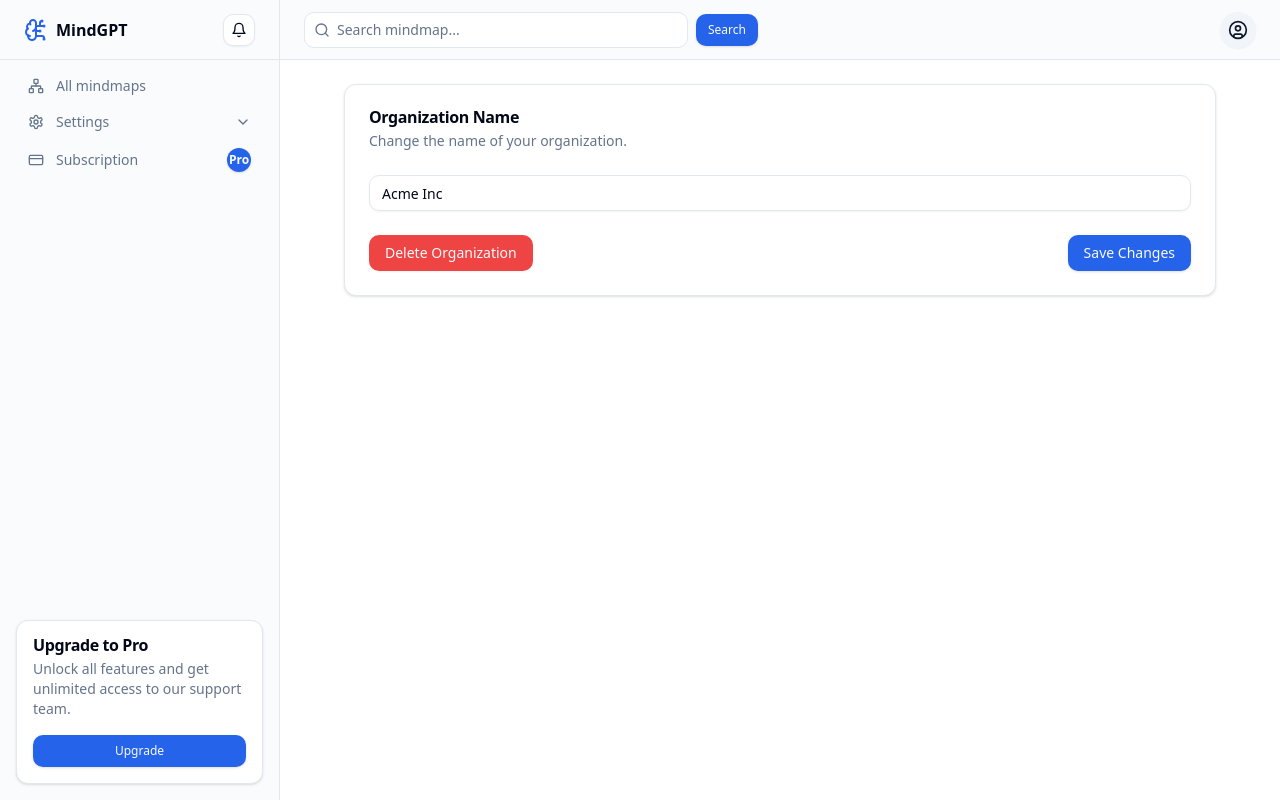
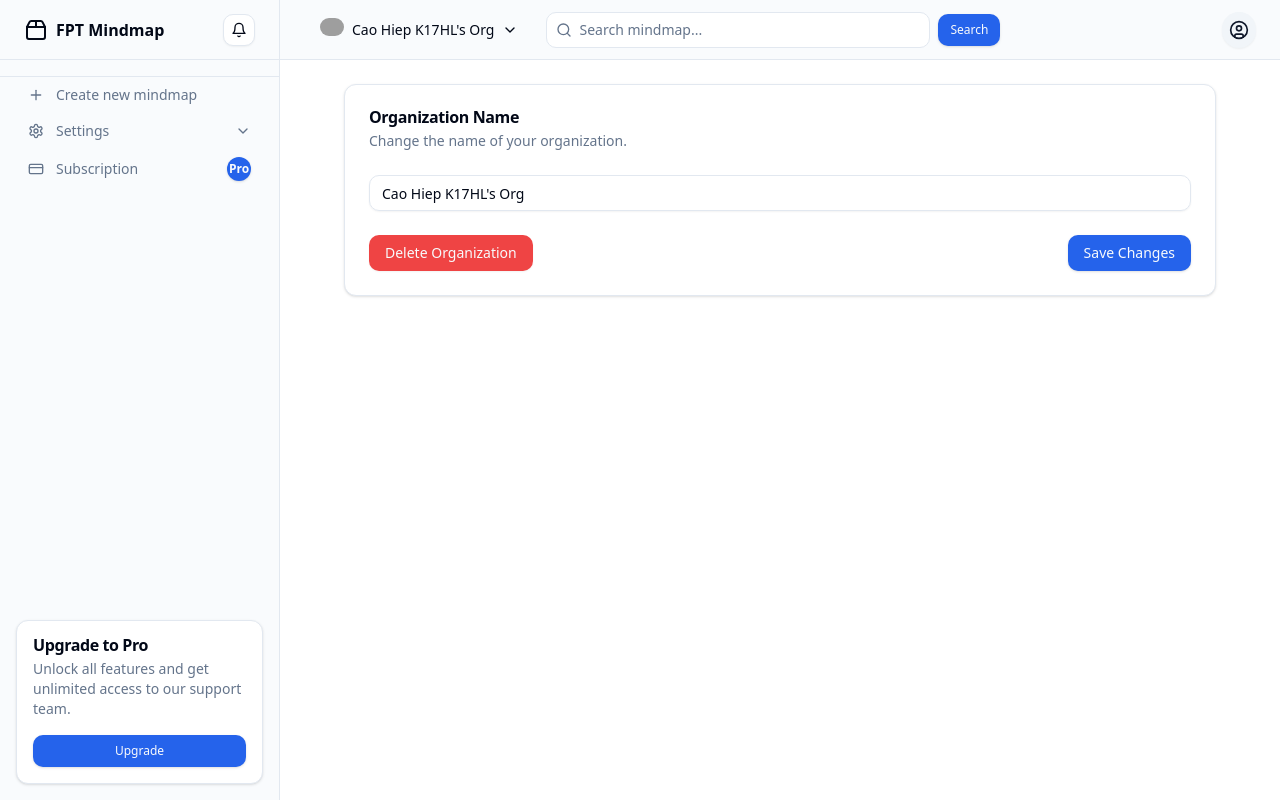
Before and after one commit to that-hoc-that-nghiep/mindgpt-fe, a React (Vite) app: page /dashboard/1/general-settings in a window 1280 px wide. Built offline with nearby package versions, Linux system fonts and the light colour scheme; grey boxes are pictures that could not be loaded.

Commit message:
create-org

```diff
--- a/src/pages/dashboard/[orgId]/general-org-settings.tsx
+++ b/src/pages/dashboard/[orgId]/general-org-settings.tsx
@@ -20,7 +20,7 @@ import { Input } from "@/components/ui/input";
 import { useState } from "react";
 
 const GeneralOrgSettingPage = () => {
-  const [orgName, setOrgName] = useState("Acme Inc");
+  const [orgName, setOrgName] = useState("Cao Hiep K17HL's Org");
 
   const handleDeleteOrg = () => {
     console.log("Organization deleted");
--- a/src/pages/dashboard/[orgId]/layout.tsx
+++ b/src/pages/dashboard/[orgId]/layout.tsx
@@ -1,4 +1,4 @@
-import React, { useState } from "react"
+import React, { useState } from "react";
 import {
   Bell,
   CircleUser,
@@ -10,19 +10,17 @@ import {
   Plus,
   ChevronUp,
   ChevronDown,
-    BrainCircuit,
-    Network,
-} from "lucide-react"
+} from "lucide-react";
 
-import { Badge } from "@/components/ui/badge"
-import { Button } from "@/components/ui/button"
+import { Badge } from "@/components/ui/badge";
+import { Button } from "@/components/ui/button";
 import {
   Card,
   CardContent,
   CardDescription,
   CardHeader,
   CardTitle,
-} from "@/components/ui/card"
+} from "@/components/ui/card";
 import {
   DropdownMenu,
   DropdownMenuContent,
@@ -30,71 +28,97 @@ import {
   DropdownMenuLabel,
   DropdownMenuSeparator,
   DropdownMenuTrigger,
-} from "@/components/ui/dropdown-menu"
-import { Input } from "@/components/ui/input"
-import { Sheet, SheetContent, SheetTrigger } from "@/components/ui/sheet"
-import { Link, Outlet, useLocation } from "react-router-dom"
+} from "@/components/ui/dropdown-menu";
+import { Input } from "@/components/ui/input";
+import { Sheet, SheetContent, SheetTrigger } from "@/components/ui/sheet";
+import { Link, Outlet, useLocation } from "react-router-dom";
+import { Avatar, AvatarFallback, AvatarImage } from "@radix-ui/react-avatar";
+import {
+  Dialog,
+  DialogClose,
+  DialogContent,
+  DialogFooter,
+  DialogHeader,
+  DialogTitle,
+  DialogTrigger,
+} from "@/components/ui/dialog";
 
 export default function DashboardLayout() {
-    const location = useLocation()
+  const location = useLocation();
   const basePath = location.pathname.replace(
     /\/(general-settings|members-settings|subscription)$/,
     ""
-    )
+  );
 
   // State to manage visibility of General and Members links
-    const [showSettingsLinks, setShowSettingsLinks] = useState(false)
+  const [showSettingsLinks, setShowSettingsLinks] = useState(false);
 
   const handleSearch = (event) => {
-        event.preventDefault()
+    event.preventDefault();
     // Implement search functionality here
-        console.log("Search submitted")
-    }
+    console.log("Search submitted");
+  };
 
   const toggleSettingsLinks = () => {
-        setShowSettingsLinks(!showSettingsLinks)
-    }
+    setShowSettingsLinks(!showSettingsLinks);
+  };
+
+  const [currentOrg, setCurrentOrg] = useState({
+    name: "Cao Hiep K17HL's Org",
+    avatar: "https://api.dicebear.com/6.x/initials/svg?seed=CDH",
+  });
+  const [newOrgName, setNewOrgName] = useState("");
+  const [orgs, setOrgs] = useState([
+    {
+      name: "Cao Hiep K17HL's Org",
+      avatar: "https://api.dicebear.com/6.x/initials/svg?seed=CDH",
+    },
+    {
+      name: "Cao Hiep K17HL's Org 2",
+      avatar: "https://api.dicebear.com/6.x/initials/svg?seed=CDH",
+    },
+  ]);
+  const handleCreateNewOrg = () => {
+    const newOrg = {
+      name: newOrgName,
+      avatar: "https://api.dicebear.com/6.x/initials/svg?seed=NO",
+    };
+    setCurrentOrg(newOrg)
+    setOrgs([...orgs, newOrg]);
+    setNewOrgName("");
+  };
 
   return (
     <div className="grid min-h-screen w-full md:grid-cols-[220px_1fr] lg:grid-cols-[280px_1fr]">
       <div className="hidden border-r bg-muted/40 md:block">
         <div className="flex h-full max-h-screen flex-col gap-2">
           <div className="flex h-14 items-center border-b px-4 lg:h-[60px] lg:px-6">
-                        <Link
-                            to={`${basePath}`}
-                            className="flex items-center gap-2 font-semibold"
-                        >
-                            <BrainCircuit className="size-6 text-primary" />
-                            <span className="">MindGPT</span>
+            <Link to="/" className="flex items-center gap-2 font-semibold">
+              <Package2 className="h-6 w-6" />
+              <span className="">FPT Mindmap</span>
             </Link>
-                        <Button
-                            variant="outline"
-                            size="icon"
-                            className="ml-auto h-8 w-8"
-                        >
+            <Button variant="outline" size="icon" className="ml-auto h-8 w-8">
               <Bell className="h-4 w-4" />
-                            <span className="sr-only">
-                                Toggle notifications
-                            </span>
+              <span className="sr-only">Toggle notifications</span>
             </Button>
           </div>
           <div className="flex-1">
+            <hr className="mt-2"></hr>
             <nav className="grid items-start px-2 text-sm font-medium lg:px-4">
               <Link
-                                to={"/dashboard/abc"}
+                to="#"
                 className="flex items-center gap-3 rounded-lg px-3 py-2 text-muted-foreground transition-all hover:text-primary"
               >
-                                <Network className="size-4" />
-                                All mindmaps
+                <Plus className="h-4 w-4" />
+                Create new mindmap
               </Link>
               <Link
                 to="#"
-                                onClick={toggleSettingsLinks} // Toggle the visibility of settings links
+                onClick={toggleSettingsLinks}
                 className="flex items-center gap-3 rounded-lg px-3 py-2 text-muted-foreground transition-all hover:text-primary"
               >
                 <Settings className="h-4 w-4" />
                 Settings
-                                {/* Conditional rendering of the up/down arrow */}
                 {showSettingsLinks ? (
                   <ChevronUp className="ml-auto h-4 w-4" />
                 ) : (
@@ -134,8 +158,8 @@ export default function DashboardLayout() {
               <CardHeader className="p-2 pt-0 md:p-4">
                 <CardTitle>Upgrade to Pro</CardTitle>
                 <CardDescription>
-                                    Unlock all features and get unlimited access
-                                    to our support team.
+                  Unlock all features and get unlimited access to our support
+                  team.
                 </CardDescription>
               </CardHeader>
               <CardContent className="p-2 pt-0 md:p-4 md:pt-0">
@@ -157,9 +181,7 @@ export default function DashboardLayout() {
                 className="shrink-0 md:hidden"
               >
                 <Menu className="h-5 w-5" />
-                                <span className="sr-only">
-                                    Toggle navigation menu
-                                </span>
+                <span className="sr-only">Toggle navigation menu</span>
               </Button>
             </SheetTrigger>
             <SheetContent side="left" className="flex flex-col">
@@ -194,9 +216,8 @@ export default function DashboardLayout() {
                   <CardHeader>
                     <CardTitle>Upgrade to Pro</CardTitle>
                     <CardDescription>
-                                            Unlock all features and get
-                                            unlimited access to our support
-                                            team.
+                      Unlock all features and get unlimited access to our
+                      support team.
                     </CardDescription>
                   </CardHeader>
                   <CardContent>
@@ -208,11 +229,101 @@ export default function DashboardLayout() {
               </div>
             </SheetContent>
           </Sheet>
-                    <div className="w-full flex-1">
-                        <form
-                            onSubmit={handleSearch}
-                            className="flex items-center gap-2"
+          <div className="w-full flex">
+            <div className="mr-3">
+              <DropdownMenu>
+                <DropdownMenuTrigger asChild>
+                  <Button
+                    variant="ghost"
+                    className="w-full justify-start gap-2"
                   >
+                    <Avatar className="h-6 w-6">
+                      <AvatarImage
+                        className="rounded-full"
+                        src={currentOrg.avatar}
+                        alt={currentOrg.name}
+                      />
+                      <AvatarFallback>
+                        {currentOrg.name.charAt(0)}
+                      </AvatarFallback>
+                    </Avatar>
+                    <span className="truncate">{currentOrg.name}</span>
+                    <ChevronDown className="ml-auto h-4 w-4" />
+                  </Button>
+                </DropdownMenuTrigger>
+                <DropdownMenuContent
+                  className="w-56 ml-3"
+                  align="start"
+                  forceMount
+                >
+                  <DropdownMenuLabel>My organizations</DropdownMenuLabel>
+                  <DropdownMenuSeparator />
+                  {orgs.map((org) => (
+                    <DropdownMenuItem
+                      key={org.name}
+                      onSelect={() => setCurrentOrg(org)}
+                    >
+                      <Avatar className="mr-2 h-4 w-4">
+                        <AvatarImage
+                          className="rounded-full"
+                          src={org.avatar}
+                          alt={org.name}
+                        />
+                        <AvatarFallback>{org.name.charAt(0)}</AvatarFallback>
+                      </Avatar>
+                      <span>{org.name}</span>
+                    </DropdownMenuItem>
+                  ))}
+                  <DropdownMenuSeparator />
+                  <DropdownMenuItem>
+                    <Plus className="mr-2 h-4 w-4" />
+                    <Dialog>
+                      <DialogTrigger asChild>
+                        <span
+                          onClick={(e) => {
+                            e.stopPropagation();
+                          }}
+                        >
+                          Create new oranization
+                        </span>
+                      </DialogTrigger>
+                      <DialogContent className="sm:max-w-[425px]">
+                        <DialogHeader>
+                          <DialogTitle>Enter new organization name</DialogTitle>
+                        </DialogHeader>
+                        <div className="grid gap-4 py-4">
+                          <div className="grid grid-cols-full items-center gap-4">
+                            <Input
+                              id="newOrg"
+                              placeholder="New organization"
+                              className="col-span-3"
+                              value={newOrgName}
+                              onChange={(e) => {
+                                e.stopPropagation();
+                                setNewOrgName(e.target.value);
+                              }}
+                            />
+                          </div>
+                        </div>
+                        <DialogFooter>
+                          <DialogClose asChild>
+                            <Button
+                              type="submit"
+                              variant="default"
+                              onClick={() => handleCreateNewOrg()}
+                            >
+                              Create
+                            </Button>
+                          </DialogClose>
+                        </DialogFooter>
+                      </DialogContent>
+                    </Dialog>
+                  </DropdownMenuItem>
+                  <DropdownMenuSeparator />
+                </DropdownMenuContent>
+              </DropdownMenu>
+            </div>
+            <form onSubmit={handleSearch} className="flex items-center gap-2">
               <div className="relative">
                 <Search className="absolute left-2.5 top-2.5 h-4 w-4 text-muted-foreground" />
                 <Input
@@ -233,33 +344,23 @@ export default function DashboardLayout() {
 
           <DropdownMenu>
             <DropdownMenuTrigger asChild>
-                            <Button
-                                variant="secondary"
-                                size="icon"
-                                className="rounded-full"
-                            >
+              <Button variant="secondary" size="icon" className="rounded-full">
                 <CircleUser className="h-5 w-5" />
-                                <span className="sr-only">
-                                    Toggle user menu
-                                </span>
+                <span className="sr-only">Toggle user menu</span>
               </Button>
             </DropdownMenuTrigger>
             <DropdownMenuContent align="end">
               <DropdownMenuLabel>My Account</DropdownMenuLabel>
               <DropdownMenuSeparator />
-                            <DropdownMenuItem asChild>
-                                <Link to={"/profile"}>Settings</Link>
-                            </DropdownMenuItem>
+              <DropdownMenuItem>Settings</DropdownMenuItem>
               <DropdownMenuItem>Support</DropdownMenuItem>
               <DropdownMenuSeparator />
-                            <DropdownMenuItem asChild>
-                                <Link to={"/login"}>Logout</Link>
-                            </DropdownMenuItem>
+              <DropdownMenuItem>Logout</DropdownMenuItem>
             </DropdownMenuContent>
           </DropdownMenu>
         </header>
         <Outlet />
       </div>
     </div>
-    )
+  );
 }
```
Lines whose indentation alone changed are shown as unchanged.
